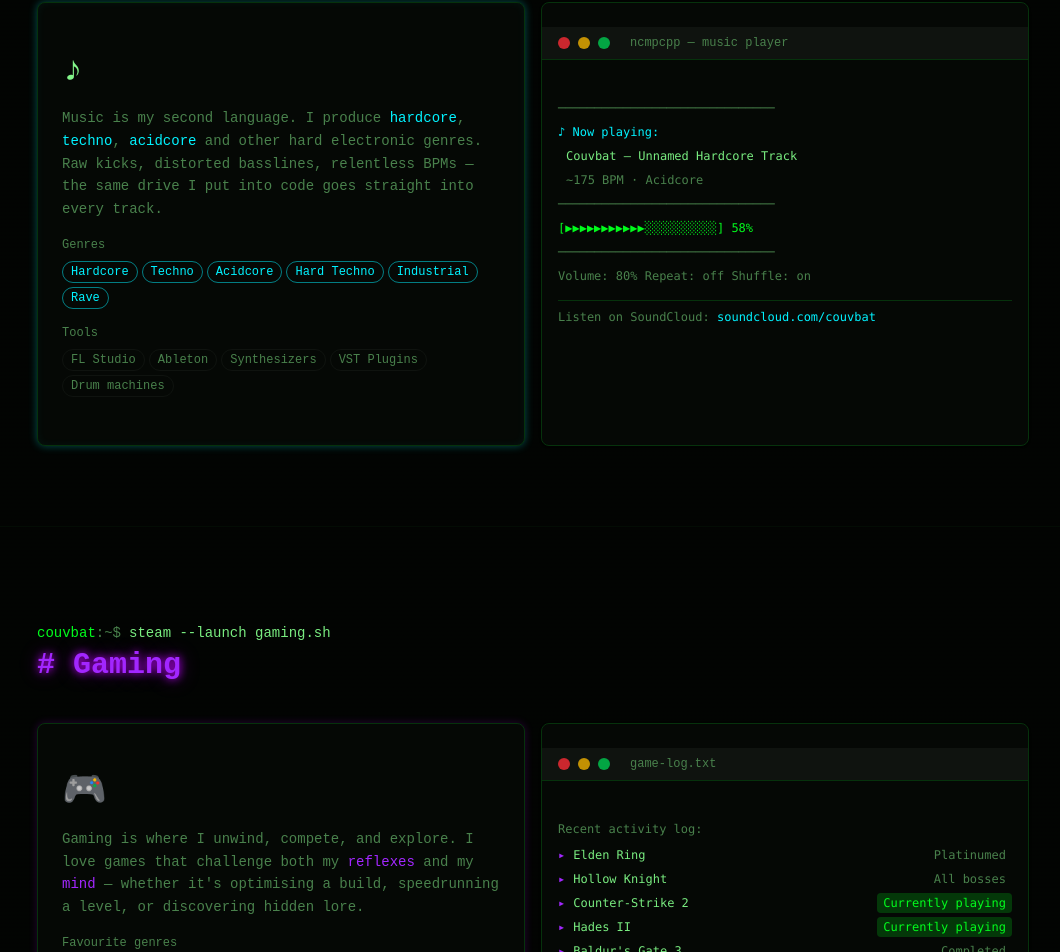
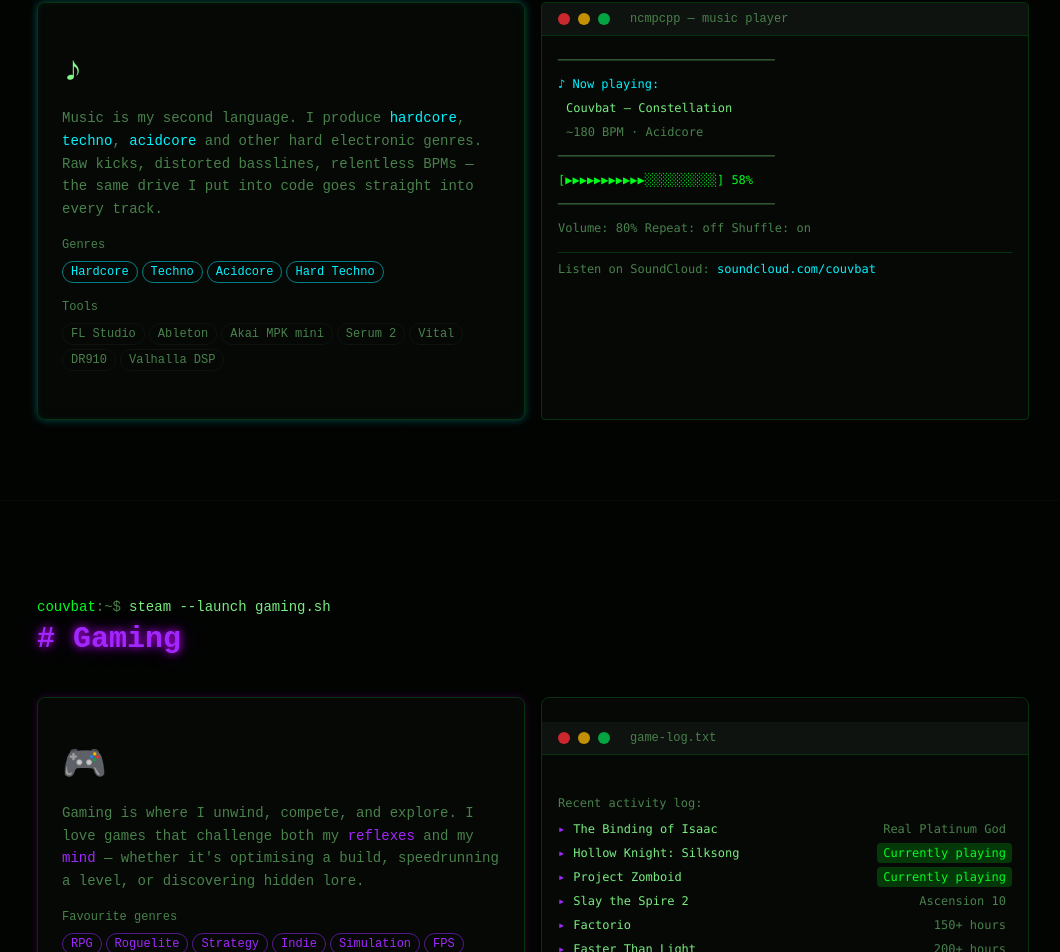
Before and after one commit to Couvbat/jhemery, a Vue app in the folder frontend/: page / in a window 1280 px wide. Shown: the part 1576-2528 px from the top of the page, without its empty margins (107-1167 px from the left). Built offline with nearby package versions, Linux system fonts and the light colour scheme; the HTML template or start-up script is replaced by a standard one.

Commit message:
fix: update gaming and music sections with new game titles and music track details

```diff
--- a/frontend/src/components/sections/GamingSection.vue
+++ b/frontend/src/components/sections/GamingSection.vue
@@ -2,14 +2,15 @@
 import { Card, CardContent } from '@/components/ui/card'
 import { Badge } from '@/components/ui/badge'
 
-const genres    = ['FPS', 'RPG', 'Strategy', 'Roguelite', 'Indie']
+const genres    = ['RPG', 'Roguelite', 'Strategy', 'Indie', 'Simulation', 'FPS',]
 const platforms = ['PC', 'Steam']
 const recentGames = [
-  { name: 'Elden Ring',          status: 'Platinumed' },
-  { name: 'Hollow Knight',       status: 'All bosses' },
-  { name: 'Counter-Strike 2',    status: 'Currently playing' },
-  { name: 'Hades II',            status: 'Currently playing' },
-  { name: 'Baldur\'s Gate 3',    status: 'Completed' },
+  { name: 'The Binding of Isaac',   status: 'Real Platinum God' },
+  { name: 'Hollow Knight: Silksong',status: 'Currently playing' },
+  { name: 'Project Zomboid',        status: 'Currently playing' },
+  { name: 'Slay the Spire 2',       status: 'Ascension 10' },
+  { name: 'Factorio',               status: '150+ hours' },
+  { name: 'Faster Than Light',      status: '200+ hours' },
 ]
 </script>
 
--- a/frontend/src/components/sections/MusicSection.vue
+++ b/frontend/src/components/sections/MusicSection.vue
@@ -2,8 +2,8 @@
 import { Card, CardContent } from '@/components/ui/card'
 import { Badge } from '@/components/ui/badge'
 
-const genres = ['Hardcore', 'Techno', 'Acidcore', 'Hard Techno', 'Industrial', 'Rave']
-const tools  = ['FL Studio', 'Ableton', 'Synthesizers', 'VST Plugins', 'Drum machines']
+const genres = ['Hardcore', 'Techno', 'Acidcore', 'Hard Techno',]
+const tools  = ['FL Studio', 'Ableton', 'Akai MPK mini', 'Serum 2', 'Vital', 'DR910', 'Valhalla DSP']
 </script>
 
 <template>
@@ -64,18 +64,18 @@
         </Card>
 
         <!-- Terminal music player mock -->
-        <Card class="bg-card border-border overflow-hidden">
+        <div class="rounded border border-border bg-card overflow-hidden">
           <div class="flex items-center gap-2 px-4 py-2 bg-muted border-b border-border">
             <span class="w-3 h-3 rounded-full bg-red-500/80"></span>
             <span class="w-3 h-3 rounded-full bg-yellow-500/80"></span>
             <span class="w-3 h-3 rounded-full bg-green-500/80"></span>
             <span class="ml-3 text-xs text-muted-foreground">ncmpcpp — music player</span>
           </div>
-          <CardContent class="p-4 font-mono text-xs space-y-2">
+          <div class="p-4 font-mono text-xs space-y-2">
             <p class="text-muted-foreground">──────────────────────────────</p>
             <p class="text-accent">♪ Now playing:</p>
-            <p class="text-foreground pl-2">Couvbat — Unnamed Hardcore Track</p>
-            <p class="text-muted-foreground pl-2">~175 BPM · Acidcore</p>
+            <p class="text-foreground pl-2">Couvbat — Constellation</p>
+            <p class="text-muted-foreground pl-2">~180 BPM · Acidcore</p>
             <p class="text-muted-foreground">──────────────────────────────</p>
             <p class="text-primary">
               [▶▶▶▶▶▶▶▶▶▶▶░░░░░░░░░░] 58%
@@ -91,8 +91,8 @@
                 class="text-accent hover:text-accent/80 transition-colors"
               >soundcloud.com/couvbat</a>
             </p>
-          </CardContent>
-        </Card>
+          </div>
+        </div>
       </div>
     </div>
   </section>
```
